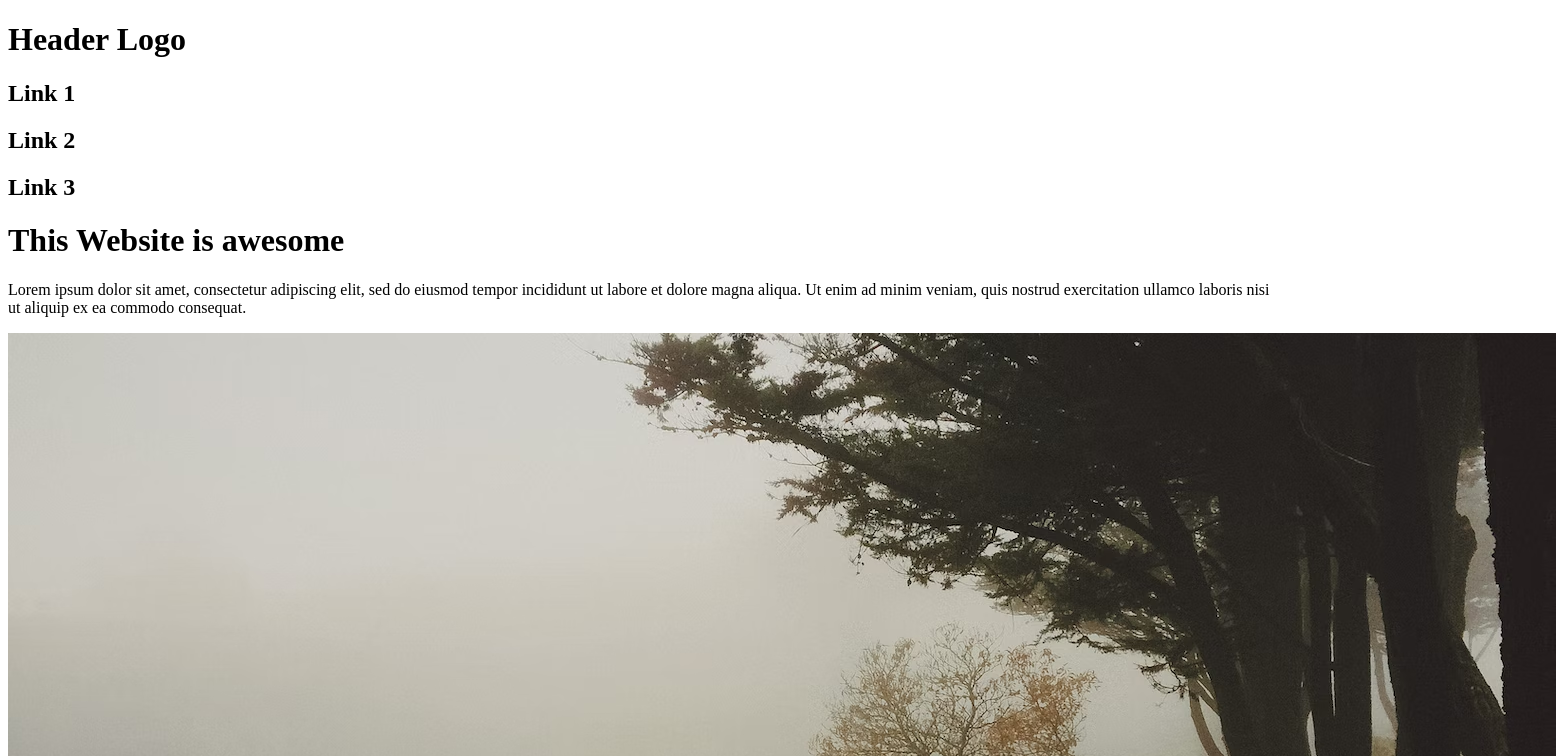
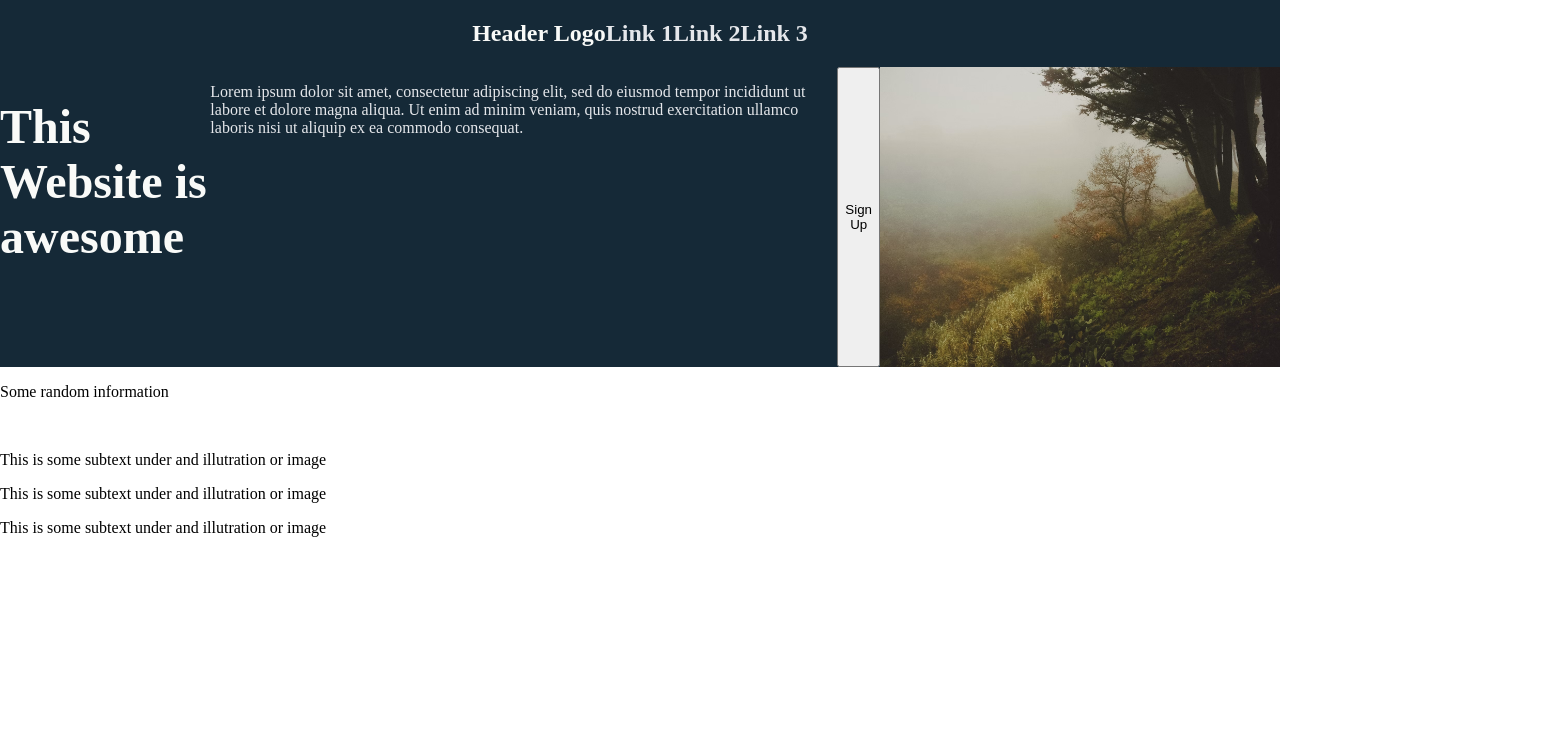
Before and after one commit to EllaVankirk/Flexbox-Landing-Page, a plain HTML site: page index.html in a window 1280 px wide. Shown: the top 756 px of the page, 1556 px wide, since content can reach past the window. Drawn offline with Linux system fonts and the light colour scheme.

Commit message:
Add font and background color & sizes. Add basic layout

```diff
--- /dev/null
+++ b/index.css
@@ -0,0 +1,42 @@
+
+body {
+    margin: 0;
+    flex-direction: column;
+}
+
+.dark_background {
+
+    background-color: #152937;
+    flex-direction: row;
+}
+
+.header {
+    display: flex;
+    flex-direction: row;
+    align-items: center;
+    justify-content: center;
+}
+
+.logo {
+    color: #F9FAF8;
+    font-size: 24px;
+}
+
+.content {
+    display: flex;
+}
+
+.hero_text {
+    font-size: 48px;
+    color: #F9FAF8;
+}
+
+.secondary_text {
+    color: #E5E7EB;
+    font: 18px;
+}
+
+.hero_image {
+    height: 300px;
+    width: 450px;
+}
--- a/index.html
+++ b/index.html
@@ -4,21 +4,37 @@
         <meta charset="UTF-8" />
         <meta http-equiv="X-UA-Compatible" content="IE=edge" />
         <meta name="viewport" content="width=device-width, initial-scale=1.0" />
+        <link rel="stylesheet" href="index.css">
         <title>Document</title>
     </head>
     <body>
+        <div class="dark_background">
+            <div class="header" >
+                <h1 class="logo">Header Logo</h1>
+                <h2 class="secondary_text">Link 1</h2>
+                <h2 class="secondary_text">Link 2</h2>
+                <h2 class="secondary_text">Link 3</h2>
+            </div>
+            <div class="content">
+                <h1 class="hero_text">This Website is awesome</h1>
+                <p class="secondary_text">Lorem ipsum dolor sit amet, consectetur adipiscing elit, sed do eiusmod tempor incididunt ut labore et dolore magna aliqua. Ut enim ad minim veniam, quis nostrud exercitation ullamco laboris nisi ut aliquip ex ea commodo consequat.</p>
+                <button>Sign Up</button>
+                <img class="hero_image" src="images/nature photo.avif" />
+            </div>
+        </div>
         <div>
+            <p>
+                Some random information
+            </p>
             <div>
-                <h1>Header Logo</h1>
-                <h2>Link 1</h2>
-                <h2>Link 2</h2>
-                <h2>Link 3</h2>
+                <img>
+                <img>
+                <img>
             </div>
             <div>
-                <h1>This Website is awesome</h1>
-                <p>Lorem ipsum dolor sit amet, consectetur adipiscing elit, sed do eiusmod tempor incididunt ut labore et dolore magna aliqua. Ut enim ad minim veniam, quis nostrud exercitation ullamco laboris nisi ut aliquip ex ea commodo consequat.</p>
-                <img src="images/nature photo.avif" />
-                <button>Sign Up</button>
+                <p>This is some subtext under and illutration or image</p>
+                <p>This is some subtext under and illutration or image</p>
+                <p>This is some subtext under and illutration or image</p>
             </div>
         </div>
     </body>
```
